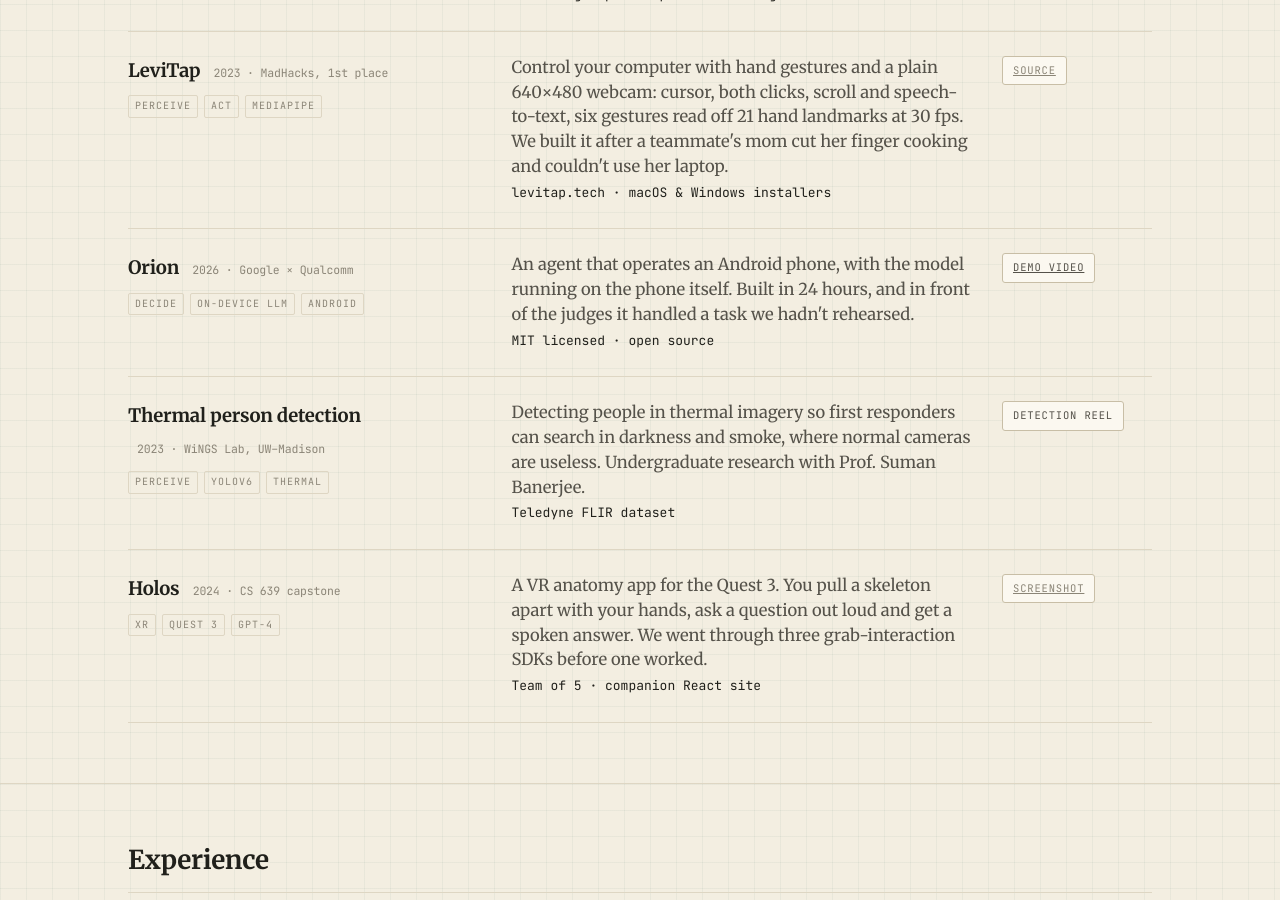
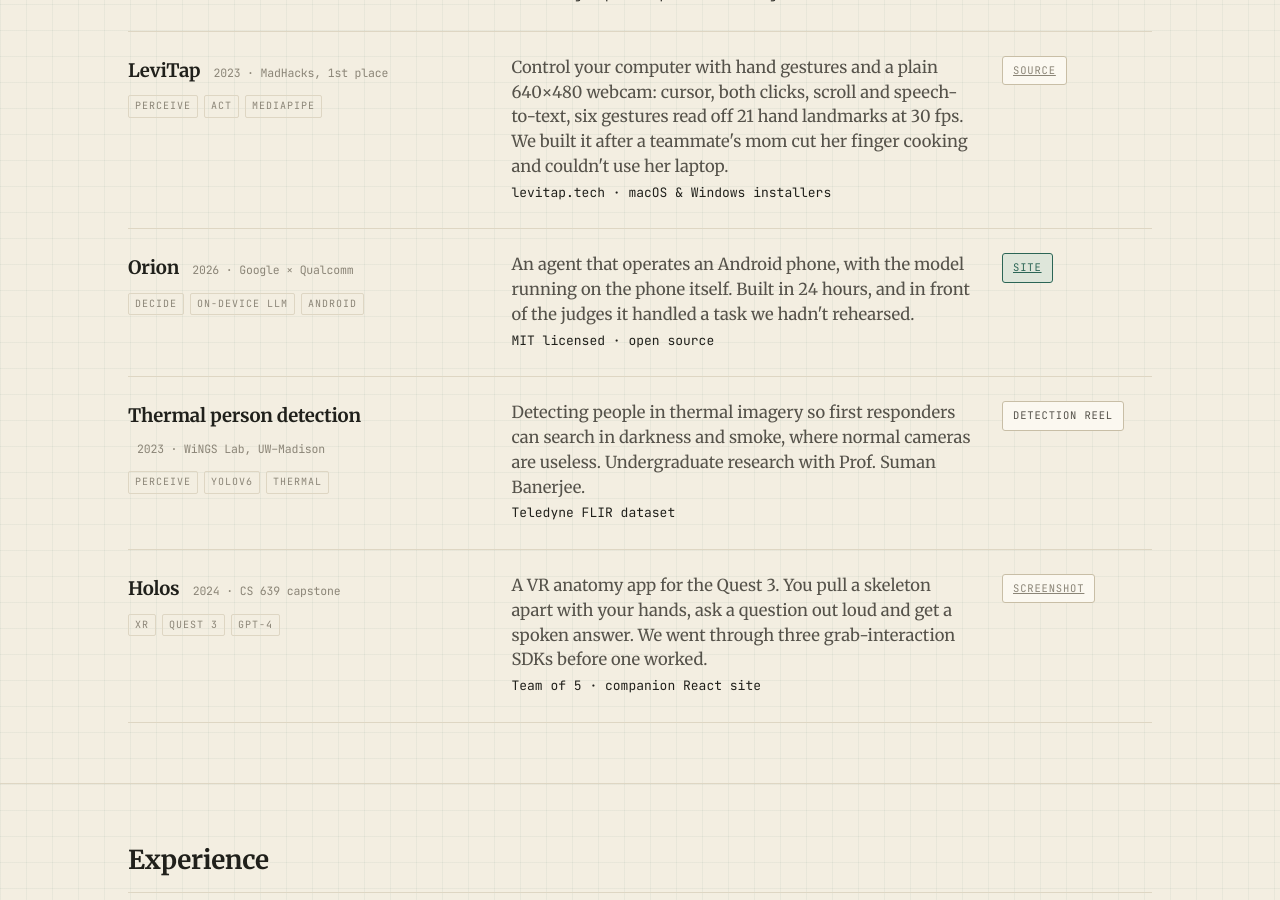
Before and after one commit to Saksham2703/saksham2703.github.io, a Jekyll site: the page built from index.html, in a window 1280 px wide and 900 px high, scrolled down 2310 px. Built offline with Jekyll 4.4.1, drawn with Linux system fonts in a browser that asks for light colours.

Commit message:
feat: link Orion badge to the project site

```diff
--- a/_data/projects.yml
+++ b/_data/projects.yml
@@ -58,9 +58,9 @@
     hadn't rehearsed.
   facts: MIT licensed · open source
   badge:
-    label: Demo video
-    kind: video
-    href: /assets/video/orion.mp4
+    label: Site
+    kind: live
+    href: https://orionassistanthack.github.io/Orion/
 
 - name: Thermal person detection
   meta: 2023 · WiNGS Lab, UW–Madison
```
Also changed, not shown: 1 other file.
